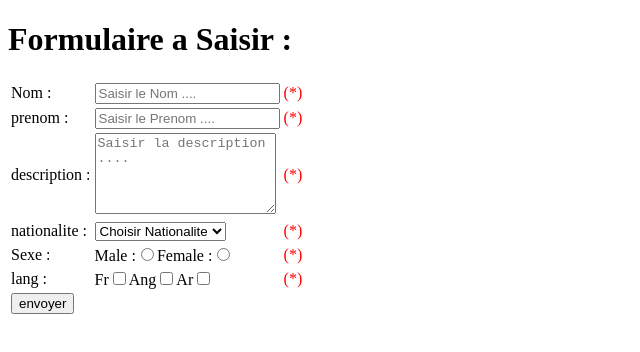
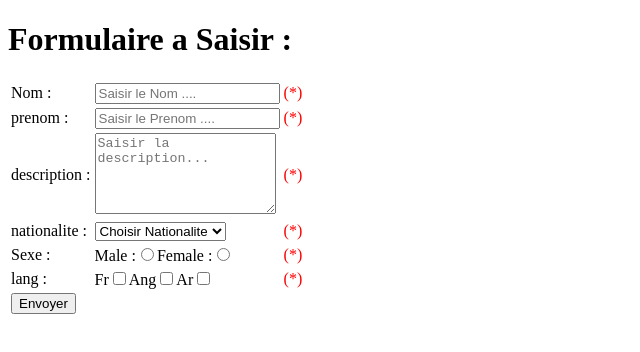
Before and after one commit to YoussefBenlarbi/From-prep-react, a React (Create React App) app: page / in a window 1280 px wide. Shown: the top 352 px of the page, without its empty margins (0-640 px from the left). Built offline with nearby package versions, Linux system fonts and the light colour scheme.

Commit message:
Last modification

```diff
--- a/src/ClassForm.js
+++ b/src/ClassForm.js
@@ -1,10 +1,9 @@
 import React from 'react';
-// import Select from './Components/Select';
+// import Select from './Components/Select.js';
 class MyClassForm extends React.Component {
-
 	constructor(props) {
 		super(props);
-        MyClassForm.Stylelabl ={color:'red'};
+		MyClassForm.Stylelabl = { color: 'red' };
 		this.state = {
 			nom: '',
 			prenom: '',
@@ -12,10 +11,9 @@ class MyClassForm extends React.Component {
 			nationalite: 'rien',
 			sexe: 'R',
 			lang: [],
-            information :""
+			information: '',
 		};
 	}
-
 
 	HandleNom(e) {
 		this.setState({ nom: e.target.value });
@@ -39,23 +37,24 @@ class MyClassForm extends React.Component {
 					lang: this.state.lang.filter((element) => element !== e.target.value),
 			  });
 	}
-    HandleButton(e){
-        e.preventDefault();
-        this.setState({information:
-            `Nom ${this.state.nom}
+	HandleButton(e) {
+		e.preventDefault();
+		this.setState({
+			information: `Nom :${this.state.nom}
              Prenom :${this.state.prenom}
              Description :${this.state.description}
              Nationalite : ${this.state.nationalite}
              Sexe : ${this.state.sexe}
-             Lang ; ${this.state.lang} `})
-    }
+             Langues : ${this.state.lang} `,
+		});
+	}
 
 	render() {
 		return (
 			<div>
 				<h1>Formulaire a Saisir : </h1>
 				{/* <form> */}
-					<form onSubmit={(e) => this.HandleButton(e)}>
+				<form onSubmit={(e) => this.HandleButton(e)}>
 					<table>
 						<tr>
 							<td>
@@ -68,7 +67,9 @@ class MyClassForm extends React.Component {
 									onChange={(e) => this.HandleNom(e)}
 								/>
 							</td>
-							<td style={MyClassForm.Stylelabl}>{this.state.nom.trim() === '' ? '(*)' :''}</td>
+							<td style={MyClassForm.Stylelabl}>
+								{this.state.nom.trim() === '' ? '(*)' : ''}
+							</td>
 						</tr>
 						<tr>
 							<td>
@@ -81,7 +82,9 @@ class MyClassForm extends React.Component {
 									onChange={(e) => this.Handleprenom(e)}
 								/>
 							</td>
-							<td style={MyClassForm.Stylelabl}>{this.state.prenom.trim()=== '' ? '(*)' :''}</td>
+							<td style={MyClassForm.Stylelabl}>
+								{this.state.prenom.trim() === '' ? '(*)' : ''}
+							</td>
 						</tr>
 						<tr>
 							<td>
@@ -89,13 +92,15 @@ class MyClassForm extends React.Component {
 							</td>
 							<td>
 								<textarea
-									placeholder="Saisir la description  ...."
+									placeholder="Saisir la description..."
 									onChange={(e) => this.Handledescription(e)}
 									cols="20"
 									rows="5"
 								></textarea>
 							</td>
-							<td style={MyClassForm.Stylelabl}>{this.state.description.trim()=== ''? '(*)' :''}</td>
+							<td style={MyClassForm.Stylelabl}>
+								{this.state.description.trim() === '' ? '(*)' : ''}
+							</td>
 						</tr>
 						<tr>
 							<td>
@@ -103,9 +108,9 @@ class MyClassForm extends React.Component {
 							</td>
 							<td>
 								{/* <Select
-
-                                    options={['Tanzania', 'Togo', 'Haiti', 'Mozanbi9']}
-                                /> */}
+									onChange={this.HandleNationalite}
+									options={['Tanzania', 'Togo', 'Haiti', 'Mozanbi9']}
+								/> */}
 								<select onChange={(e) => this.HandleNationalite(e)}>
 									<option value="rien">Choisir Nationalite </option>
 
@@ -114,7 +119,9 @@ class MyClassForm extends React.Component {
 									<option value="Togo">Togo</option>
 								</select>
 							</td>
-							<td style={MyClassForm.Stylelabl}>{this.state.nationalite === 'rien'? '(*)' :''}</td>
+							<td style={MyClassForm.Stylelabl}>
+								{this.state.nationalite === 'rien' ? '(*)' : ''}
+							</td>
 						</tr>
 						<tr>
 							<td>
@@ -136,7 +143,9 @@ class MyClassForm extends React.Component {
 									onChange={(e) => this.HandleSexe(e)}
 								/>
 							</td>
-							<td style={MyClassForm.Stylelabl}>{this.state.sexe=== 'R'? '(*)' :''}</td>
+							<td style={MyClassForm.Stylelabl}>
+								{this.state.sexe === 'R' ? '(*)' : ''}
+							</td>
 						</tr>
 						<tr>
 							<td>
@@ -162,11 +171,13 @@ class MyClassForm extends React.Component {
 									onChange={(e) => this.HandleLang(e)}
 								/>
 							</td>
-							<td style={MyClassForm.Stylelabl}>{this.state.lang.length=== 0 ? '(*)' :''}</td>
+							<td style={MyClassForm.Stylelabl}>
+								{this.state.lang.length === 0 ? '(*)' : ''}
+							</td>
 						</tr>
 						<tr>
 							<td colSpan={3}>
-								<button>envoyer</button>
+								<button>Envoyer</button>
 							</td>
 						</tr>
 						<tr>
```
Also changed, not shown: src/Components/Select21.js (added, +31 -0 lines).
